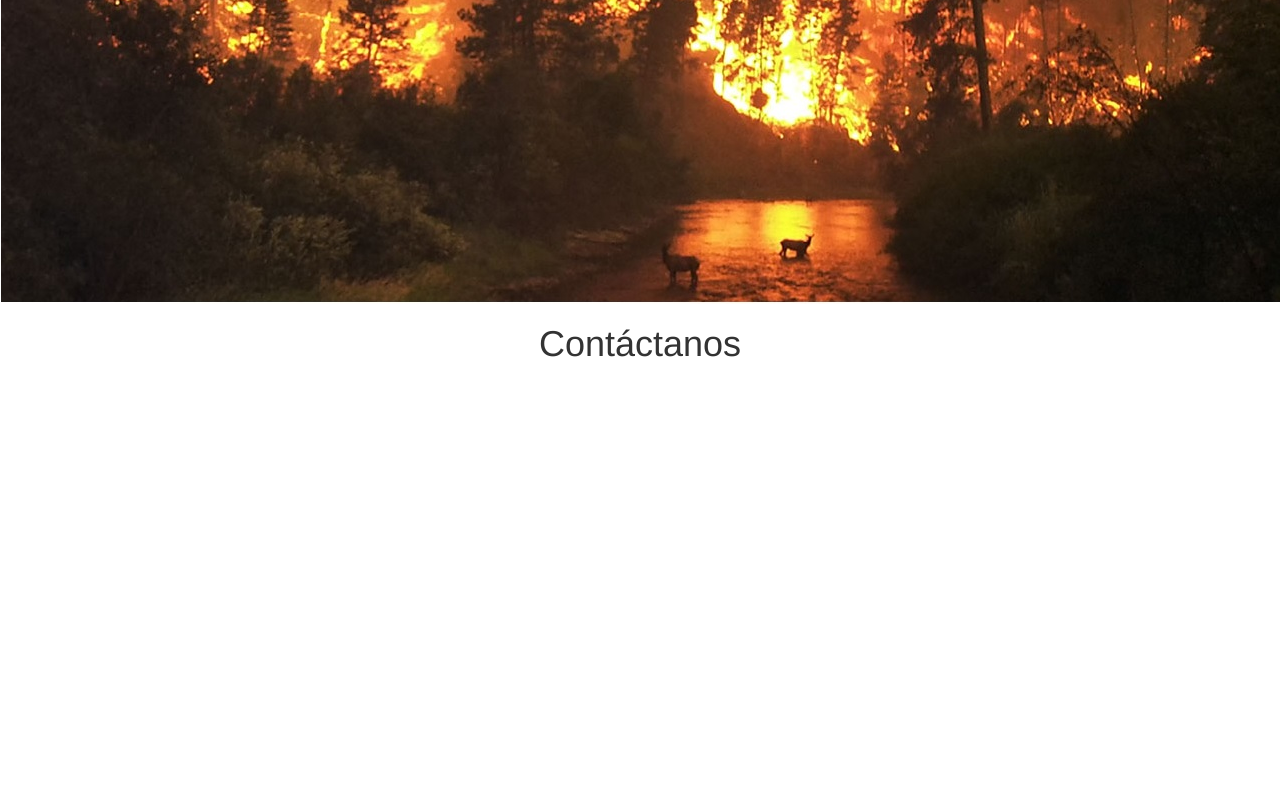
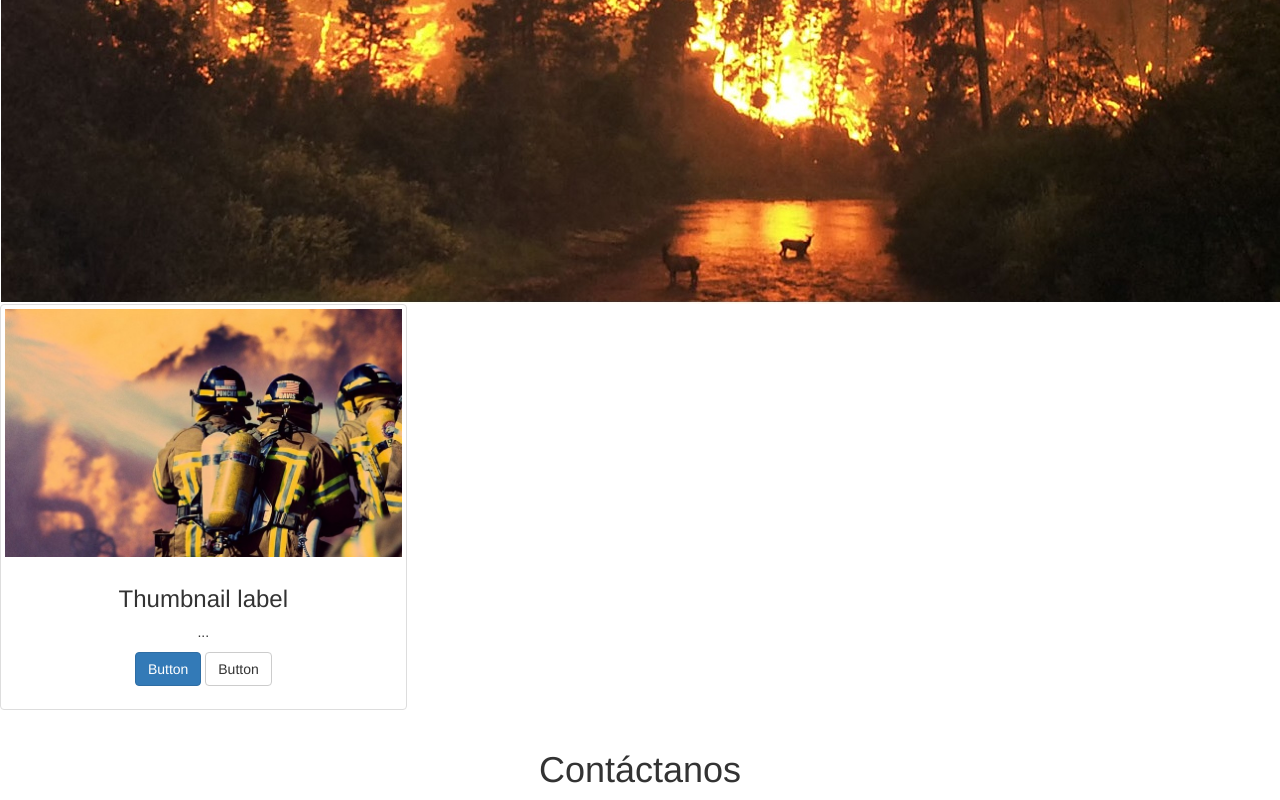
Before and after one commit to northernbulls/NasaApp, a plain HTML site: page index.html in a window 1280 px wide. Shown: the part 331-1131 px from the top of the page. Before the commit the page ends 800 px from the top, so only its background shows below. Drawn offline with nearby package versions, Linux system fonts and the light colour scheme.

Commit message:
Agregar Imagen de Bomberos

```diff
--- a/index.html
+++ b/index.html
@@ -35,6 +35,19 @@
   </nav>
    <center> <img src="apps-incendios.jpg" > <center>
 
+  <div class="row">
+  <div class="col-sm-6 col-md-4">
+    <div class="thumbnail">
+      <img src="bomberos.jpg">
+      <div class="caption">
+        <h3>Thumbnail label</h3>
+        <p>...</p>
+        <p><a href="#" class="btn btn-primary" role="button">Button</a> <a href="#" class="btn btn-default" role="button">Button</a></p>
+      </div>
+    </div>
+   </div>
+  </div>
+
    <h1>Contáctanos</h1>
 
     <!-- jQuery (necessary for Bootstrap's JavaScript plugins) -->
```
Also changed, not shown: bomberos.jpg (added), drone.jpg (added).
